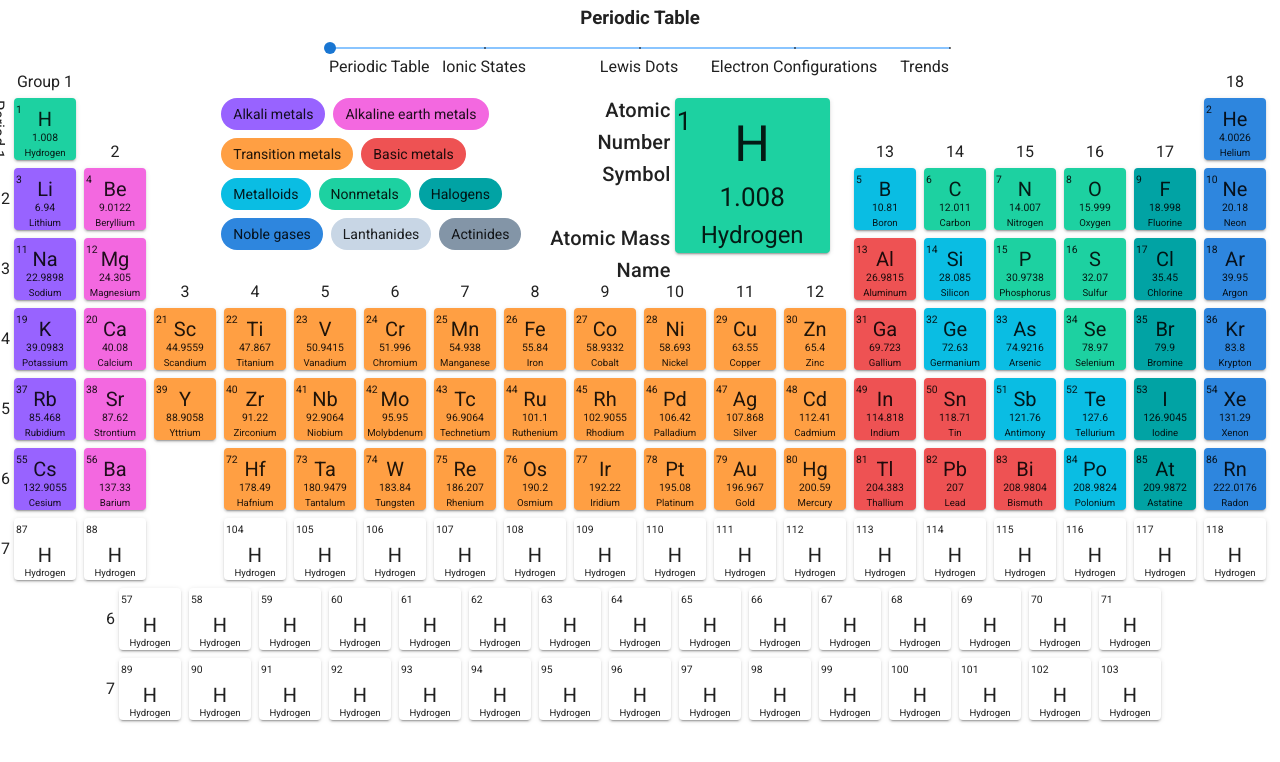
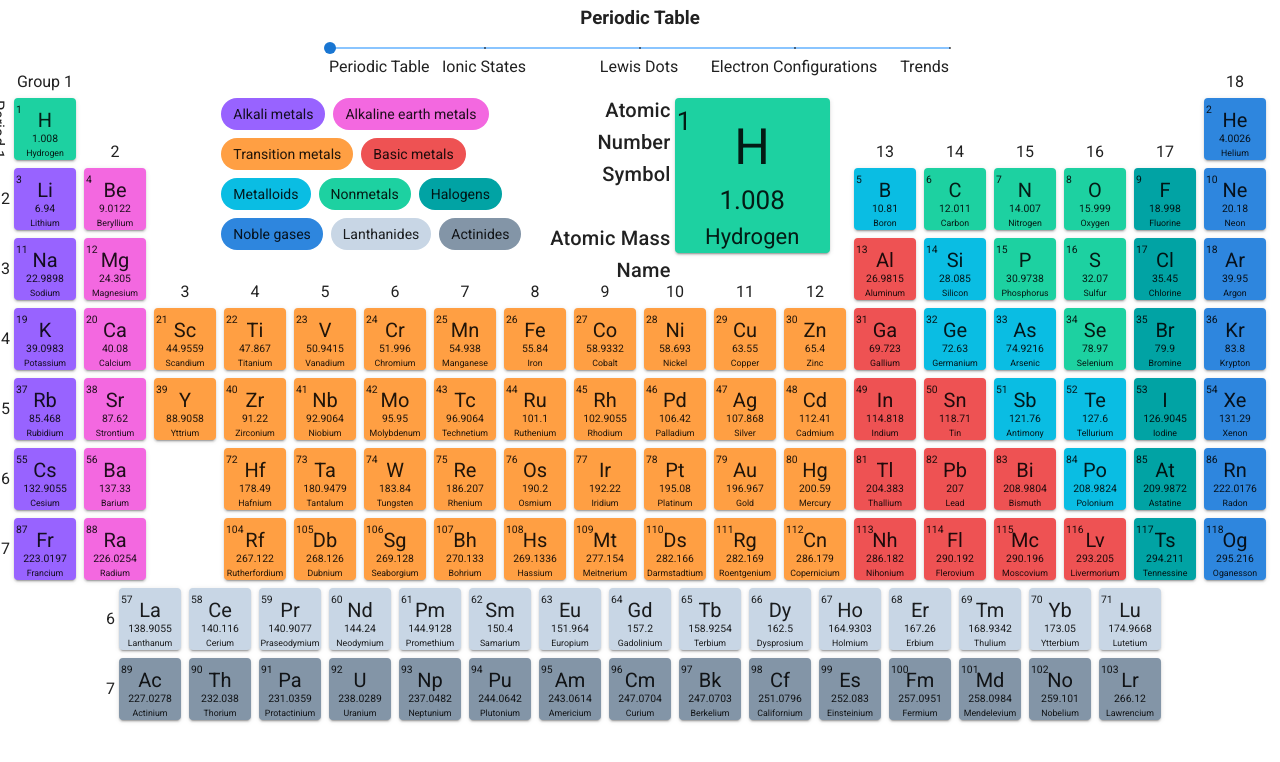
Before and after one commit to wdmatthews/periodic-table, a Nuxt app: page / in a window 1280 px wide. Shown: the top 762 px of the page. Built offline with nearby package versions, Linux system fonts and the light colour scheme.

Commit message:
Added remaining elements and changed sizing

```diff
--- a/assets/data/elements.js
+++ b/assets/data/elements.js
@@ -571,4 +571,380 @@ export default [
     ions: [0],
     dots: EIGHT_DOTS,
   },
+  {
+    name: 'Francium',
+    symbol: 'Fr',
+    family: 'Alkali metals',
+    weight: 223.0197,
+    ions: [1],
+    dots: ONE_DOT,
+  },
+  {
+    name: 'Radium',
+    symbol: 'Ra',
+    family: 'Alkaline earth metals',
+    weight: 226.0254,
+    ions: [2],
+    dots: TWO_DOTS,
+  },
+  {
+    name: 'Rutherfordium',
+    symbol: 'Rf',
+    family: 'Transition metals',
+    weight: 267.122,
+    ions: [0],
+    dots: [],
+  },
+  {
+    name: 'Dubnium',
+    symbol: 'Db',
+    family: 'Transition metals',
+    weight: 268.126,
+    ions: [0],
+    dots: [],
+  },
+  {
+    name: 'Seaborgium',
+    symbol: 'Sg',
+    family: 'Transition metals',
+    weight: 269.128,
+    ions: [0],
+    dots: [],
+  },
+  {
+    name: 'Bohrium',
+    symbol: 'Bh',
+    family: 'Transition metals',
+    weight: 270.133,
+    ions: [0],
+    dots: [],
+  },
+  {
+    name: 'Hassium',
+    symbol: 'Hs',
+    family: 'Transition metals',
+    weight: 269.1336,
+    ions: [0],
+    dots: [],
+  },
+  {
+    name: 'Meitnerium',
+    symbol: 'Mt',
+    family: 'Transition metals',
+    weight: 277.154,
+    ions: [0],
+    dots: [],
+  },
+  {
+    name: 'Darmstadtium',
+    symbol: 'Ds',
+    family: 'Transition metals',
+    weight: 282.166,
+    ions: [0],
+    dots: [],
+  },
+  {
+    name: 'Roentgenium',
+    symbol: 'Rg',
+    family: 'Transition metals',
+    weight: 282.169,
+    ions: [0],
+    dots: [],
+  },
+  {
+    name: 'Copernicium',
+    symbol: 'Cn',
+    family: 'Transition metals',
+    weight: 286.179,
+    ions: [0],
+    dots: [],
+  },
+  {
+    name: 'Nihonium',
+    symbol: 'Nh',
+    family: 'Basic metals',
+    weight: 286.182,
+    ions: [0],
+    dots: THREE_DOTS,
+  },
+  {
+    name: 'Flerovium',
+    symbol: 'Fl',
+    family: 'Basic metals',
+    weight: 290.192,
+    ions: [0],
+    dots: FOUR_DOTS,
+  },
+  {
+    name: 'Moscovium',
+    symbol: 'Mc',
+    family: 'Basic metals',
+    weight: 290.196,
+    ions: [0],
+    dots: FIVE_DOTS,
+  },
+  {
+    name: 'Livermorium',
+    symbol: 'Lv',
+    family: 'Basic metals',
+    weight: 293.205,
+    ions: [0],
+    dots: SIX_DOTS,
+  },
+  {
+    name: 'Tennessine',
+    symbol: 'Ts',
+    family: 'Halogens',
+    weight: 294.211,
+    ions: [0],
+    dots: SEVEN_DOTS,
+  },
+  {
+    name: 'Oganesson',
+    symbol: 'Og',
+    family: 'Noble gases',
+    weight: 295.216,
+    ions: [0],
+    dots: EIGHT_DOTS,
+  },
+  {
+    name: 'Lanthanum',
+    symbol: 'La',
+    family: 'Lanthanides',
+    weight: 138.9055,
+    ions: [3],
+    dots: [],
+  },
+  {
+    name: 'Cerium',
+    symbol: 'Ce',
+    family: 'Lanthanides',
+    weight: 140.116,
+    ions: [3],
+    dots: [],
+  },
+  {
+    name: 'Praseodymium',
+    symbol: 'Pr',
+    family: 'Lanthanides',
+    weight: 140.9077,
+    ions: [3],
+    dots: [],
+  },
+  {
+    name: 'Neodymium',
+    symbol: 'Nd',
+    family: 'Lanthanides',
+    weight: 144.24,
+    ions: [3],
+    dots: [],
+  },
+  {
+    name: 'Promethium',
+    symbol: 'Pm',
+    family: 'Lanthanides',
+    weight: 144.9128,
+    ions: [3],
+    dots: [],
+  },
+  {
+    name: 'Samarium',
+    symbol: 'Sm',
+    family: 'Lanthanides',
+    weight: 150.4,
+    ions: [2, 3],
+    dots: [],
+  },
+  {
+    name: 'Europium',
+    symbol: 'Eu',
+    family: 'Lanthanides',
+    weight: 151.964,
+    ions: [2, 3],
+    dots: [],
+  },
+  {
+    name: 'Gadolinium',
+    symbol: 'Gd',
+    family: 'Lanthanides',
+    weight: 157.2,
+    ions: [3],
+    dots: [],
+  },
+  {
+    name: 'Terbium',
+    symbol: 'Tb',
+    family: 'Lanthanides',
+    weight: 158.9254,
+    ions: [3],
+    dots: [],
+  },
+  {
+    name: 'Dysprosium',
+    symbol: 'Dy',
+    family: 'Lanthanides',
+    weight: 162.5,
+    ions: [3],
+    dots: [],
+  },
+  {
+    name: 'Holmium',
+    symbol: 'Ho',
+    family: 'Lanthanides',
+    weight: 164.9303,
+    ions: [3],
+    dots: [],
+  },
+  {
+    name: 'Erbium',
+    symbol: 'Er',
+    family: 'Lanthanides',
+    weight: 167.26,
+    ions: [3],
+    dots: [],
+  },
+  {
+    name: 'Thulium',
+    symbol: 'Tm',
+    family: 'Lanthanides',
+    weight: 168.9342,
+    ions: [3],
+    dots: [],
+  },
+  {
+    name: 'Ytterbium',
+    symbol: 'Yb',
+    family: 'Lanthanides',
+    weight: 173.05,
+    ions: [3],
+    dots: [],
+  },
+  {
+    name: 'Lutetium',
+    symbol: 'Lu',
+    family: 'Lanthanides',
+    weight: 174.9668,
+    ions: [3],
+    dots: [],
+  },
+  {
+    name: 'Actinium',
+    symbol: 'Ac',
+    family: 'Actinides',
+    weight: 227.0278,
+    ions: [3],
+    dots: [],
+  },
+  {
+    name: 'Thorium',
+    symbol: 'Th',
+    family: 'Actinides',
+    weight: 232.038,
+    ions: [4],
+    dots: [],
+  },
+  {
+    name: 'Protactinium',
+    symbol: 'Pa',
+    family: 'Actinides',
+    weight: 231.0359,
+    ions: [4, 5],
+    dots: [],
+  },
+  {
+    name: 'Uranium',
+    symbol: 'U',
+    family: 'Actinides',
+    weight: 238.0289,
+    ions: [4, 6],
+    dots: [],
+  },
+  {
+    name: 'Neptunium',
+    symbol: 'Np',
+    family: 'Actinides',
+    weight: 237.0482,
+    ions: [5],
+    dots: [],
+  },
+  {
+    name: 'Plutonium',
+    symbol: 'Pu',
+    family: 'Actinides',
+    weight: 244.0642,
+    ions: [4],
+    dots: [],
+  },
+  {
+    name: 'Americium',
+    symbol: 'Am',
+    family: 'Actinides',
+    weight: 243.0614,
+    ions: [3, 4],
+    dots: [],
+  },
+  {
+    name: 'Curium',
+    symbol: 'Cm',
+    family: 'Actinides',
+    weight: 247.0704,
+    ions: [3],
+    dots: [],
+  },
+  {
+    name: 'Berkelium',
+    symbol: 'Bk',
+    family: 'Actinides',
+    weight: 247.0703,
+    ions: [3],
+    dots: [],
+  },
+  {
+    name: 'Californium',
+    symbol: 'Cf',
+    family: 'Actinides',
+    weight: 251.0796,
+    ions: [3],
+    dots: [],
+  },
+  {
+    name: 'Einsteinium',
+    symbol: 'Es',
+    family: 'Actinides',
+    weight: 252.083,
+    ions: [3],
+    dots: [],
+  },
+  {
+    name: 'Fermium',
+    symbol: 'Fm',
+    family: 'Actinides',
+    weight: 257.0951,
+    ions: [3],
+    dots: [],
+  },
+  {
+    name: 'Mendelevium',
+    symbol: 'Md',
+    family: 'Actinides',
+    weight: 258.0984,
+    ions: [2, 3],
+    dots: [],
+  },
+  {
+    name: 'Nobelium',
+    symbol: 'No',
+    family: 'Actinides',
+    weight: 259.101,
+    ions: [2, 3],
+    dots: [],
+  },
+  {
+    name: 'Lawrencium',
+    symbol: 'Lr',
+    family: 'Actinides',
+    weight: 266.12,
+    ions: [3],
+    dots: [],
+  },
 ]
--- a/components/TableCell.vue
+++ b/components/TableCell.vue
@@ -36,7 +36,7 @@
       />
       <p
         class="ma-0 text-center"
-        :style="{ 'font-size': `${isKey ? 2.5 * 0.6 : 0.6}rem` }"
+        :style="{ 'font-size': `${isKey ? 2.5 * 0.55 : 0.55}rem` }"
         v-text="element.name"
       />
       <p
@@ -56,13 +56,19 @@
         :style="{ 'font-size': `${isKey ? 2.5 * 1.25 : 1.25}rem` }"
       >
         {{ element.symbol }}
-        <sup v-show="ion != 0">
+        <sup
+          v-show="ion != 0"
+          :style="{
+            'font-size': `${isKey ? 2.5 * 0.75 : 0.75}rem`,
+            'margin-left': `${isKey ? 2.5 * -4 : -4}px`,
+          }"
+        >
           {{ formatCharge(ion) }}
         </sup>
       </p>
       <p
         class="mb-0 text-center"
-        :style="{ 'font-size': `${isKey ? 2.5 * 0.6 : 0.6}rem` }"
+        :style="{ 'font-size': `${isKey ? 2.5 * 0.55 : 0.55}rem` }"
         :class="{ 'mt-2': !isKey }"
         v-text="element.name"
       />
@@ -105,7 +111,7 @@
       />
       <p
         class="ma-0 text-center"
-        :style="{ 'font-size': `${isKey ? 2.5 * 0.6 : 0.6}rem` }"
+        :style="{ 'font-size': `${isKey ? 2.5 * 0.55 : 0.55}rem` }"
         v-text="element.name"
       />
       <p
@@ -125,7 +131,7 @@
       />
       <p
         class="ma-0 text-center"
-        :style="{ 'font-size': `${isKey ? 2.5 * 0.6 : 0.6}rem` }"
+        :style="{ 'font-size': `${isKey ? 2.5 * 0.55 : 0.55}rem` }"
         v-text="element.name"
       />
       <p
```
